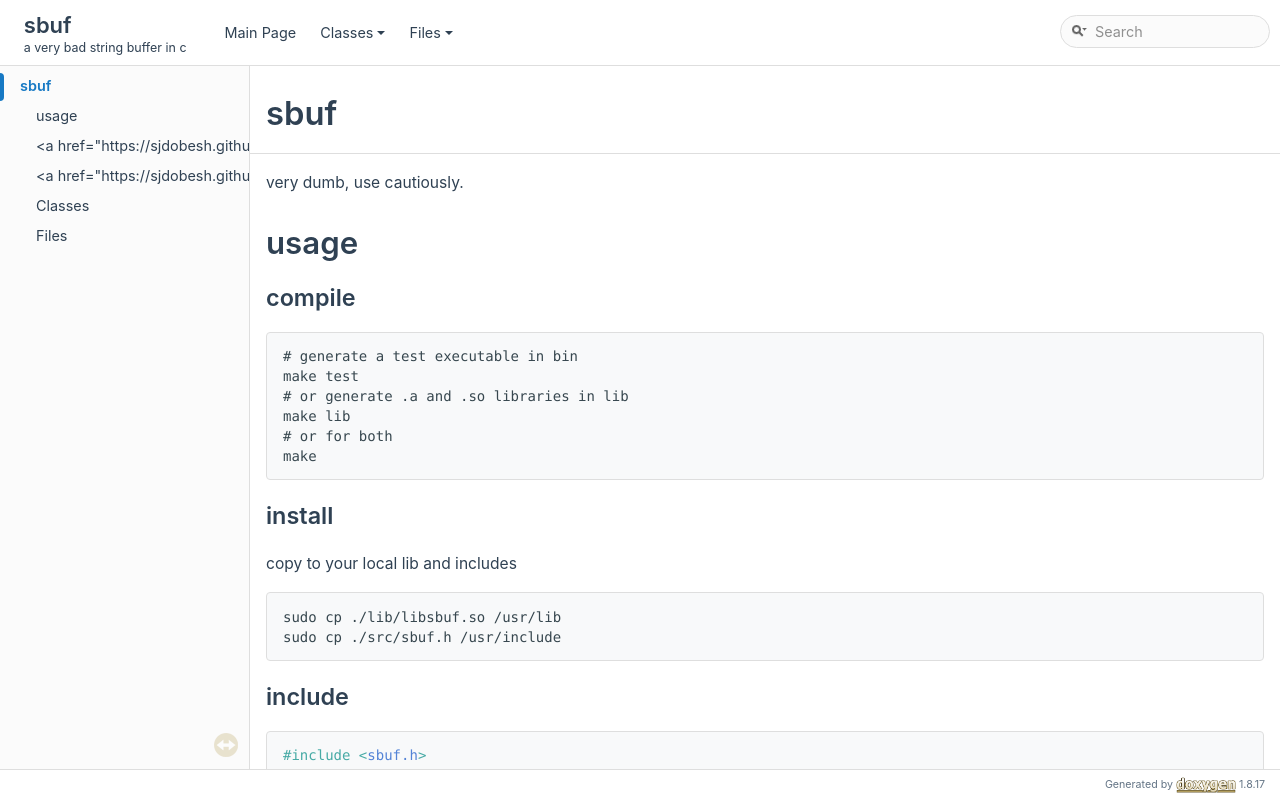
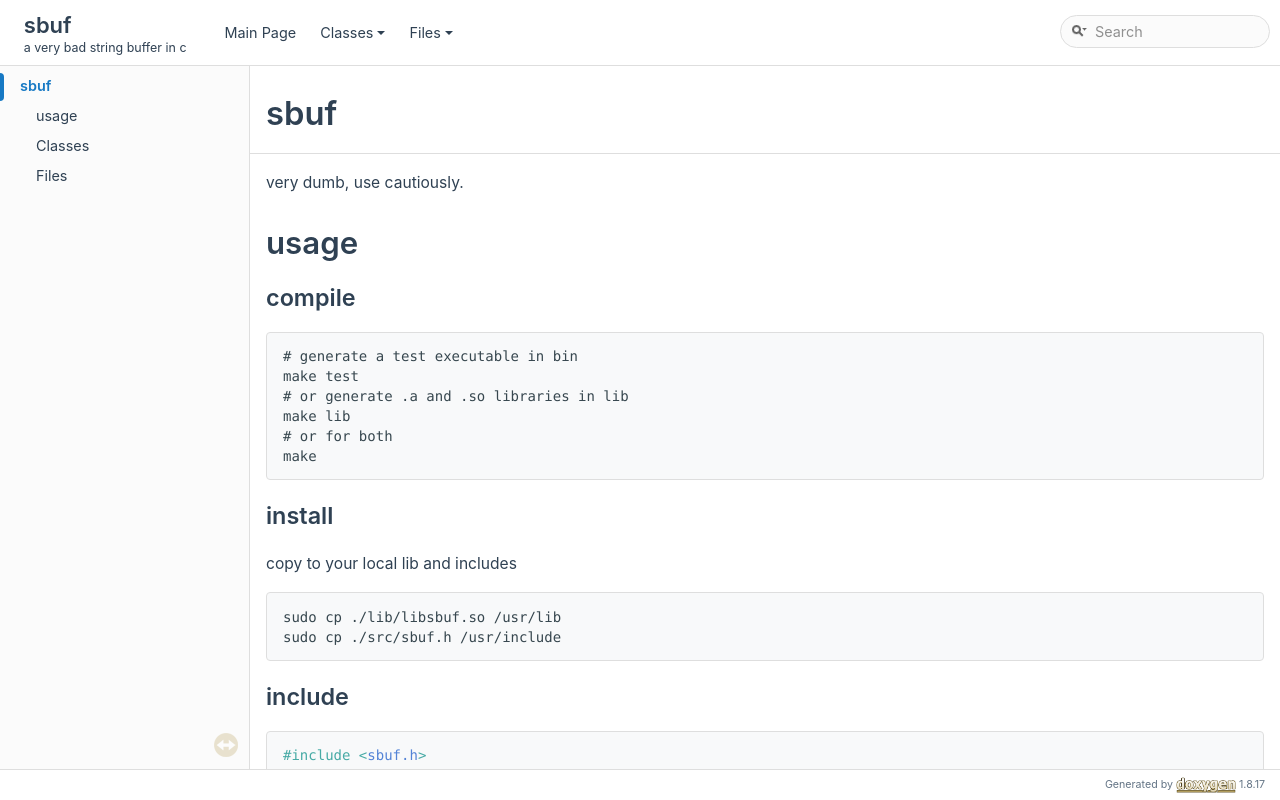
Before and after one commit to sjdobesh/sbuf, a plain HTML site: page html/index.html in a window 1280 px wide. Drawn offline with Linux system fonts and the light colour scheme.

Commit message:
fixing hyperlinks

```diff
--- a/html/index.html
+++ b/html/index.html
@@ -111,10 +111,8 @@ install</h2>
 include</h2>
 <div class="fragment"><div class="line"><span class="preprocessor">#include &lt;<a class="code" href="sbuf_8h.html">sbuf.h</a>&gt;</span></div>
 </div><!-- fragment --><p>and remember to link when you compile </p><div class="fragment"><div class="line">gcc prog.c -Lsbuf</div>
-</div><!-- fragment --><h1><a class="anchor" id="autotoc_md5"></a>
-&lt;a href="https://sjdobesh.github.io/sbuf/html/annotated.html"&gt;structures&lt;/a&gt;</h1>
-<h1><a class="anchor" id="autotoc_md6"></a>
-&lt;a href="https://sjdobesh.github.io/sbuf/html/globals_func.html"&gt;functions&lt;/a&gt;</h1>
+</div><!-- fragment --><p><a href="https://sjdobesh.github.io/sbuf/html/annotated.html">structures</a></p>
+<p><a href="https://sjdobesh.github.io/sbuf/html/globals_func.html">functions</a> </p>
 </div></div><!-- PageDoc -->
 </div><!-- contents -->
 </div><!-- doc-content -->
--- a/html/navtreedata.js
+++ b/html/navtreedata.js
@@ -28,8 +28,6 @@ var NAVTREE =
       [ "install", "index.html#autotoc_md3", null ],
       [ "include", "index.html#autotoc_md4", null ]
     ] ],
-    [ "<a href=\"https://sjdobesh.github.io/sbuf/html/annotated.html\">structures</a>", "index.html#autotoc_md5", null ],
-    [ "<a href=\"https://sjdobesh.github.io/sbuf/html/globals_func.html\">functions</a>", "index.html#autotoc_md6", null ],
     [ "Classes", "annotated.html", [
       [ "Class List", "annotated.html", "annotated_dup" ],
       [ "Class Index", "classes.html", null ],
--- a/html/navtreeindex0.js
+++ b/html/navtreeindex0.js
@@ -1,62 +1,60 @@
 var NAVTREEINDEX0 =
 {
-"annotated.html":[3,0],
-"classes.html":[3,1],
-"files.html":[4,0],
-"functions.html":[3,2,0],
-"functions_vars.html":[3,2,1],
-"globals.html":[4,1,0],
-"globals_defs.html":[4,1,3],
-"globals_func.html":[4,1,1],
-"globals_type.html":[4,1,2],
+"annotated.html":[1,0],
+"classes.html":[1,1],
+"files.html":[2,0],
+"functions.html":[1,2,0],
+"functions_vars.html":[1,2,1],
+"globals.html":[2,1,0],
+"globals_defs.html":[2,1,3],
+"globals_func.html":[2,1,1],
+"globals_type.html":[2,1,2],
 "index.html":[],
 "index.html#autotoc_md1":[0],
 "index.html#autotoc_md2":[0,0],
 "index.html#autotoc_md3":[0,1],
 "index.html#autotoc_md4":[0,2],
-"index.html#autotoc_md5":[1],
-"index.html#autotoc_md6":[2],
 "pages.html":[],
-"sbuf_8c.html":[4,0,0],
-"sbuf_8c.html#a0b25e35d9f723ab1c14d5672cc5af9ee":[4,0,0,6],
-"sbuf_8c.html#a23398478b0ebeb6317c88659e5ffdb6d":[4,0,0,16],
-"sbuf_8c.html#a2599a1c74f8fce0c8d7c0b5efb773718":[4,0,0,12],
-"sbuf_8c.html#a2bfc168d116b6d08784cf0dcffd0c9f5":[4,0,0,4],
-"sbuf_8c.html#a3024ccd4a9af5109d24e6c57565d74a1":[4,0,0,0],
-"sbuf_8c.html#a358f86f4d2532628e4107db845a202e7":[4,0,0,15],
-"sbuf_8c.html#a50e41d15ba5c283a1f341aa88bead9aa":[4,0,0,5],
-"sbuf_8c.html#a59d456bd5473278edfc1a6e2ca54f2f5":[4,0,0,2],
-"sbuf_8c.html#a5ebae62a20a7f758a99afd3410a1079f":[4,0,0,11],
-"sbuf_8c.html#a71596c96b74fa021288375b85df1e631":[4,0,0,8],
-"sbuf_8c.html#a8ff065feb3848ae6b8e916cc6dfcdf53":[4,0,0,7],
-"sbuf_8c.html#a918c7f727fd59b69e05b53094f25508e":[4,0,0,14],
-"sbuf_8c.html#a97e40d2121ecddf068ac419612ac9cac":[4,0,0,3],
-"sbuf_8c.html#ab1bdc2c56a19ec478e30e16abff990ce":[4,0,0,1],
-"sbuf_8c.html#ab2356776af64828b6abfe86180e0cdba":[4,0,0,10],
-"sbuf_8c.html#ac66378e0a538dbad0b8a4f9992c9755d":[4,0,0,13],
-"sbuf_8c.html#aed68db8a89ff4440895dd2a65864b8f7":[4,0,0,9],
-"sbuf_8c_source.html":[4,0,0],
-"sbuf_8h.html":[4,0,1],
-"sbuf_8h.html#a18ed3e3dde4d41bdfd0cb49afcd0f08f":[4,0,1,1],
-"sbuf_8h.html#a20267584e5937df0311355aeb5f2a6e3":[4,0,1,7],
-"sbuf_8h.html#a23398478b0ebeb6317c88659e5ffdb6d":[4,0,1,17],
-"sbuf_8h.html#a2599a1c74f8fce0c8d7c0b5efb773718":[4,0,1,13],
-"sbuf_8h.html#a292904312d526fb51c1a52deb3fef739":[4,0,1,14],
-"sbuf_8h.html#a2bfc168d116b6d08784cf0dcffd0c9f5":[4,0,1,5],
-"sbuf_8h.html#a358f86f4d2532628e4107db845a202e7":[4,0,1,16],
-"sbuf_8h.html#a50e41d15ba5c283a1f341aa88bead9aa":[4,0,1,6],
-"sbuf_8h.html#a59d456bd5473278edfc1a6e2ca54f2f5":[4,0,1,3],
-"sbuf_8h.html#a5ebae62a20a7f758a99afd3410a1079f":[4,0,1,12],
-"sbuf_8h.html#a71596c96b74fa021288375b85df1e631":[4,0,1,9],
-"sbuf_8h.html#a918c7f727fd59b69e05b53094f25508e":[4,0,1,15],
-"sbuf_8h.html#a97e40d2121ecddf068ac419612ac9cac":[4,0,1,4],
-"sbuf_8h.html#ab1bdc2c56a19ec478e30e16abff990ce":[4,0,1,2],
-"sbuf_8h.html#ab2356776af64828b6abfe86180e0cdba":[4,0,1,11],
-"sbuf_8h.html#ab870fc9885d957e703f07fcf5d6d4656":[4,0,1,8],
-"sbuf_8h.html#aed68db8a89ff4440895dd2a65864b8f7":[4,0,1,10],
-"sbuf_8h_source.html":[4,0,1],
-"structsbuf.html":[3,0,0],
-"structsbuf.html#a1acdda4d02d45a8caac3b29393bec478":[3,0,0,0],
-"structsbuf.html#ab76e77c25188e04830319d8479866b42":[3,0,0,1],
-"structsbuf.html#adc79a68252da5d02507e6a089e0dbd22":[3,0,0,2]
+"sbuf_8c.html":[2,0,0],
+"sbuf_8c.html#a0b25e35d9f723ab1c14d5672cc5af9ee":[2,0,0,6],
+"sbuf_8c.html#a23398478b0ebeb6317c88659e5ffdb6d":[2,0,0,16],
+"sbuf_8c.html#a2599a1c74f8fce0c8d7c0b5efb773718":[2,0,0,12],
+"sbuf_8c.html#a2bfc168d116b6d08784cf0dcffd0c9f5":[2,0,0,4],
+"sbuf_8c.html#a3024ccd4a9af5109d24e6c57565d74a1":[2,0,0,0],
+"sbuf_8c.html#a358f86f4d2532628e4107db845a202e7":[2,0,0,15],
+"sbuf_8c.html#a50e41d15ba5c283a1f341aa88bead9aa":[2,0,0,5],
+"sbuf_8c.html#a59d456bd5473278edfc1a6e2ca54f2f5":[2,0,0,2],
+"sbuf_8c.html#a5ebae62a20a7f758a99afd3410a1079f":[2,0,0,11],
+"sbuf_8c.html#a71596c96b74fa021288375b85df1e631":[2,0,0,8],
+"sbuf_8c.html#a8ff065feb3848ae6b8e916cc6dfcdf53":[2,0,0,7],
+"sbuf_8c.html#a918c7f727fd59b69e05b53094f25508e":[2,0,0,14],
+"sbuf_8c.html#a97e40d2121ecddf068ac419612ac9cac":[2,0,0,3],
+"sbuf_8c.html#ab1bdc2c56a19ec478e30e16abff990ce":[2,0,0,1],
+"sbuf_8c.html#ab2356776af64828b6abfe86180e0cdba":[2,0,0,10],
+"sbuf_8c.html#ac66378e0a538dbad0b8a4f9992c9755d":[2,0,0,13],
+"sbuf_8c.html#aed68db8a89ff4440895dd2a65864b8f7":[2,0,0,9],
+"sbuf_8c_source.html":[2,0,0],
+"sbuf_8h.html":[2,0,1],
+"sbuf_8h.html#a18ed3e3dde4d41bdfd0cb49afcd0f08f":[2,0,1,1],
+"sbuf_8h.html#a20267584e5937df0311355aeb5f2a6e3":[2,0,1,7],
+"sbuf_8h.html#a23398478b0ebeb6317c88659e5ffdb6d":[2,0,1,17],
+"sbuf_8h.html#a2599a1c74f8fce0c8d7c0b5efb773718":[2,0,1,13],
+"sbuf_8h.html#a292904312d526fb51c1a52deb3fef739":[2,0,1,14],
+"sbuf_8h.html#a2bfc168d116b6d08784cf0dcffd0c9f5":[2,0,1,5],
+"sbuf_8h.html#a358f86f4d2532628e4107db845a202e7":[2,0,1,16],
+"sbuf_8h.html#a50e41d15ba5c283a1f341aa88bead9aa":[2,0,1,6],
+"sbuf_8h.html#a59d456bd5473278edfc1a6e2ca54f2f5":[2,0,1,3],
+"sbuf_8h.html#a5ebae62a20a7f758a99afd3410a1079f":[2,0,1,12],
+"sbuf_8h.html#a71596c96b74fa021288375b85df1e631":[2,0,1,9],
+"sbuf_8h.html#a918c7f727fd59b69e05b53094f25508e":[2,0,1,15],
+"sbuf_8h.html#a97e40d2121ecddf068ac419612ac9cac":[2,0,1,4],
+"sbuf_8h.html#ab1bdc2c56a19ec478e30e16abff990ce":[2,0,1,2],
+"sbuf_8h.html#ab2356776af64828b6abfe86180e0cdba":[2,0,1,11],
+"sbuf_8h.html#ab870fc9885d957e703f07fcf5d6d4656":[2,0,1,8],
+"sbuf_8h.html#aed68db8a89ff4440895dd2a65864b8f7":[2,0,1,10],
+"sbuf_8h_source.html":[2,0,1],
+"structsbuf.html":[1,0,0],
+"structsbuf.html#a1acdda4d02d45a8caac3b29393bec478":[1,0,0,0],
+"structsbuf.html#ab76e77c25188e04830319d8479866b42":[1,0,0,1],
+"structsbuf.html#adc79a68252da5d02507e6a089e0dbd22":[1,0,0,2]
 };
```
